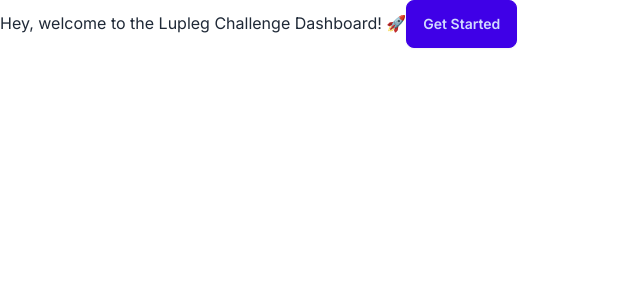
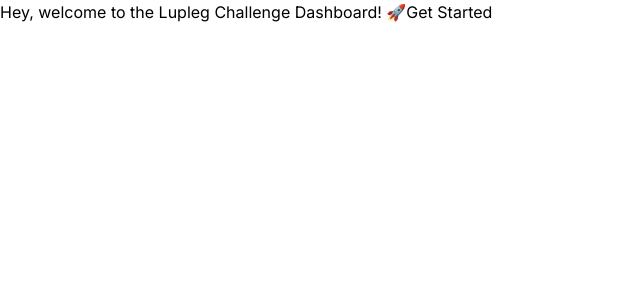
Before and after one commit to marksikaundi/Lab, a Next.js app: page / in a window 1280 px wide. Shown: the top 300 px of the page, without its empty margins (0-640 px from the left). Built offline with nearby package versions, Linux system fonts and the light colour scheme.

Commit message:
removed daisy ui

```diff
--- /dev/null
+++ b/app/sign-in/[[...sign-in]]/page.tsx
@@ -0,0 +1,5 @@
+import { SignIn } from "@clerk/nextjs";
+
+export default function Page() {
+  return <SignIn />;
+}
--- /dev/null
+++ b/app/sign-up/[[...sign-up]]/page.tsx
@@ -0,0 +1,5 @@
+import { SignUp } from "@clerk/nextjs";
+
+export default function Page() {
+  return <SignUp />;
+}
--- a/package.json
+++ b/package.json
@@ -18,7 +18,6 @@
     "@types/node": "^20",
     "@types/react": "^18",
     "@types/react-dom": "^18",
-    "daisyui": "^4.12.2",
     "eslint": "^8",
     "eslint-config-next": "14.2.3",
     "postcss": "^8",
--- a/tailwind.config.ts
+++ b/tailwind.config.ts
@@ -15,9 +15,6 @@ const config: Config = {
       },
     },
   },
-  plugins: [require("daisyui")],
-  daisyui: {
-    themes: ["light", "dark", "cupcake"],
-  },
+  plugins: [],
 };
 export default config;
```
